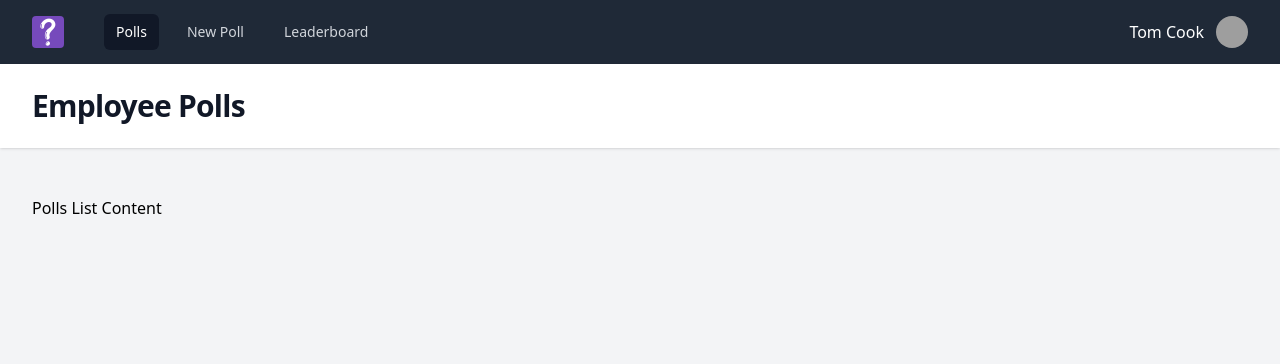
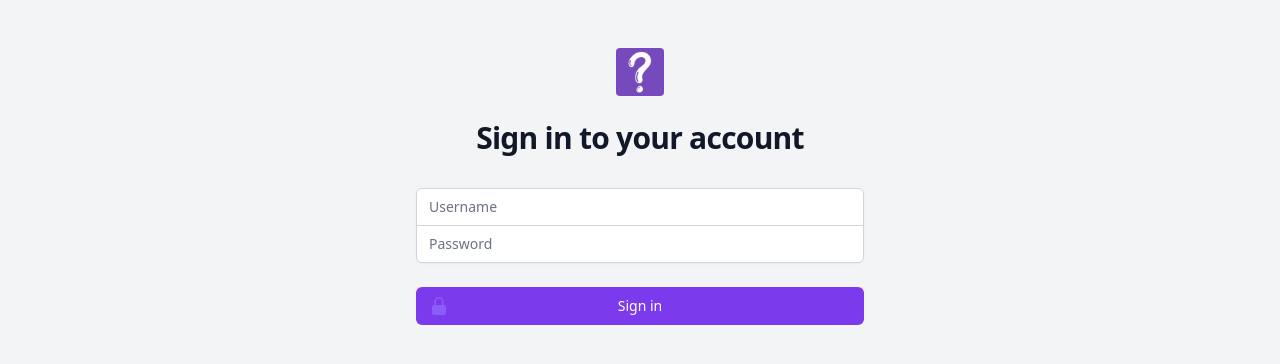
Before and after one commit to mostrovski/employee-polls, a React (Create React App) app: page / in a window 1280 px wide. Shown: the top 364 px of the page. Built offline with nearby package versions, Linux system fonts and the light colour scheme; grey boxes are pictures that could not be loaded.

Commit message:
Authentication WIP

```diff
--- a/package.json
+++ b/package.json
@@ -41,6 +41,7 @@
     ]
   },
   "devDependencies": {
+    "@tailwindcss/forms": "^0.5.3",
     "autoprefixer": "^10.4.13",
     "postcss": "^8.4.20",
     "tailwindcss": "^3.2.4"
--- a/src/App.js
+++ b/src/App.js
@@ -1,18 +1,33 @@
 import { BrowserRouter, Routes, Route } from 'react-router-dom';
+import { useSelector } from 'react-redux';
 import Navbar from './components/Navbar';
+import LoginForm from './features/auth/LoginForm';
 import Leaderboard from './features/employees/Leaderboard';
 import AddPollForm from './features/polls/AddPollForm';
 import PollsList from './features/polls/PollsList';
+import { authenticatedUser } from './features/auth/authSlice';
+import NotFound from './components/NotFound';
 
 export default function App() {
+    const authenticated = useSelector(authenticatedUser);
+
     return (
         <BrowserRouter>
+            {authenticated ? (
+                <>
                     <Navbar />
                     <Routes>
                         <Route path="/" element={<PollsList />} />
                         <Route path="add" element={<AddPollForm />} />
                         <Route path="leaderboard" element={<Leaderboard />} />
                     </Routes>
+                </>
+            ) : (
+                <Routes>
+                    <Route path="/" element={<LoginForm />} />
+                    <Route path="*" element={<NotFound />} />
+                </Routes>
+            )}
         </BrowserRouter>
     );
 }
--- a/src/api/_data.js
+++ b/src/api/_data.js
@@ -220,3 +220,21 @@ export function _saveQuestionAnswer({ authedUser, qid, answer }) {
         }, 500);
     });
 }
+
+export function _authenticate(credentials) {
+    const { username, password } = credentials;
+
+    return new Promise((resolve, reject) => {
+        setTimeout(() => {
+            if (
+                !username ||
+                !password ||
+                users[username]?.password !== password
+            ) {
+                reject('Username or password is not valid');
+            }
+
+            resolve({ user: username });
+        }, 1000);
+    });
+}
--- a/src/app/store.js
+++ b/src/app/store.js
@@ -1,5 +1,8 @@
 import { configureStore } from '@reduxjs/toolkit';
+import authReducer from '../features/auth/authSlice';
 
 export const store = configureStore({
-    reducer: {},
+    reducer: {
+        auth: authReducer,
+    },
 });
--- /dev/null
+++ b/src/components/NotFound.js
@@ -0,0 +1,29 @@
+import { NavLink } from 'react-router-dom';
+
+export default function NotFound() {
+    return (
+        <div className="flex min-h-full items-center justify-center py-12 px-4 sm:px-6 lg:px-8">
+            <div className="w-full max-w-md space-y-8">
+                <div>
+                    <img
+                        className="mx-auto h-12 w-auto rounded"
+                        src="/logo512.png"
+                        alt="Your Company"
+                    />
+                    <h2 className="mt-6 text-center text-3xl font-bold tracking-tight text-gray-900">
+                        Failed to find anything...
+                    </h2>
+                </div>
+
+                <div className="text-center">
+                    <NavLink
+                        to="/"
+                        className="font-medium text-violet-600 hover:text-violet-500"
+                    >
+                        Sign in to your account
+                    </NavLink>
+                </div>
+            </div>
+        </div>
+    );
+}
--- /dev/null
+++ b/src/features/auth/LoginForm.js
@@ -0,0 +1,109 @@
+import { useState } from 'react';
+import { useDispatch } from 'react-redux';
+import { LockClosedIcon } from '@heroicons/react/20/solid';
+import { login } from './authSlice';
+
+export default function LoginForm() {
+    const [username, setUsername] = useState('');
+    const [password, setPassword] = useState('');
+    const [attemptStatus, setAttemptStatus] = useState('idle');
+    const [error, setError] = useState(null);
+
+    const dispatch = useDispatch();
+
+    const handleUsernameChange = event => setUsername(event.target.value);
+    const handlePasswordChange = event => setPassword(event.target.value);
+
+    const canAttemptLogin =
+        [username, password].every(Boolean) && attemptStatus === 'idle';
+
+    const handleLogin = async event => {
+        event.preventDefault();
+        setError(null);
+
+        if (canAttemptLogin) {
+            try {
+                setAttemptStatus('pending');
+                await dispatch(login({ username, password })).unwrap();
+            } catch (error) {
+                setError(error.message);
+            } finally {
+                setAttemptStatus('idle');
+            }
+        }
+    };
+
+    return (
+        <div className="flex min-h-full items-center justify-center py-12 px-4 sm:px-6 lg:px-8">
+            <div className="w-full max-w-md space-y-8">
+                <div>
+                    <img
+                        className="mx-auto h-12 w-auto rounded"
+                        src="/logo512.png"
+                        alt="Your Company"
+                    />
+                    <h2 className="mt-6 text-center text-3xl font-bold tracking-tight text-gray-900">
+                        Sign in to your account
+                    </h2>
+                    {error && (
+                        <div className="text-red-500 text-center mt-6">
+                            {error}
+                        </div>
+                    )}
+                </div>
+                <form
+                    className="mt-8 space-y-6"
+                    method="POST"
+                    onSubmit={event => handleLogin(event)}
+                >
+                    <div className="-space-y-px rounded-md shadow-sm">
+                        <div>
+                            <label htmlFor="username" className="sr-only">
+                                Username
+                            </label>
+                            <input
+                                id="username"
+                                name="username"
+                                type="text"
+                                required
+                                className="relative block w-full appearance-none rounded-none rounded-t-md border border-gray-300 px-3 py-2 text-gray-900 placeholder-gray-500 focus:z-10 focus:border-indigo-500 focus:outline-none focus:ring-indigo-500 sm:text-sm"
+                                placeholder="Username"
+                                onChange={event => handleUsernameChange(event)}
+                            />
+                        </div>
+                        <div>
+                            <label htmlFor="password" className="sr-only">
+                                Password
+                            </label>
+                            <input
+                                id="password"
+                                name="password"
+                                type="password"
+                                autoComplete="current-password"
+                                required
+                                className="relative block w-full appearance-none rounded-none rounded-b-md border border-gray-300 px-3 py-2 text-gray-900 placeholder-gray-500 focus:z-10 focus:border-indigo-500 focus:outline-none focus:ring-indigo-500 sm:text-sm"
+                                placeholder="Password"
+                                onChange={event => handlePasswordChange(event)}
+                            />
+                        </div>
+                    </div>
+
+                    <div>
+                        <button
+                            type="submit"
+                            className="group relative flex w-full justify-center rounded-md border border-transparent bg-violet-600 py-2 px-4 text-sm font-medium text-white hover:bg-violet-700 focus:outline-none focus:ring-2 focus:ring-violet-500 focus:ring-offset-2"
+                        >
+                            <span className="absolute inset-y-0 left-0 flex items-center pl-3">
+                                <LockClosedIcon
+                                    className="h-5 w-5 text-violet-500 group-hover:text-violet-400"
+                                    aria-hidden="true"
+                                />
+                            </span>
+                            Sign in
+                        </button>
+                    </div>
+                </form>
+            </div>
+        </div>
+    );
+}
--- /dev/null
+++ b/src/features/auth/authSlice.js
@@ -0,0 +1,32 @@
+import { createSlice, createAsyncThunk } from '@reduxjs/toolkit';
+import { _authenticate } from '../../api/_data';
+
+const initialState = {
+    user: null,
+};
+
+export const login = createAsyncThunk('auth/login', async credentials => {
+    const response = await _authenticate(credentials);
+    return response;
+});
+
+const authSlice = createSlice({
+    name: 'auth',
+    initialState,
+    reducers: {
+        logout(state, action) {
+            state.user = null;
+        },
+    },
+    extraReducers(builder) {
+        builder.addCase(login.fulfilled, (state, action) => {
+            return action.payload;
+        });
+    },
+});
+
+export const { logout } = authSlice.actions;
+
+export default authSlice.reducer;
+
+export const authenticatedUser = state => state.auth.user;
--- a/tailwind.config.js
+++ b/tailwind.config.js
@@ -4,5 +4,5 @@ module.exports = {
     theme: {
         extend: {},
     },
-    plugins: [],
+    plugins: [require('@tailwindcss/forms')],
 };
```
Also changed, not shown: src/components/Navbar.js (+0 -8 lines), 1 other file (tests, documents, lock files or other folders). Lines whose indentation alone changed are shown as unchanged.
